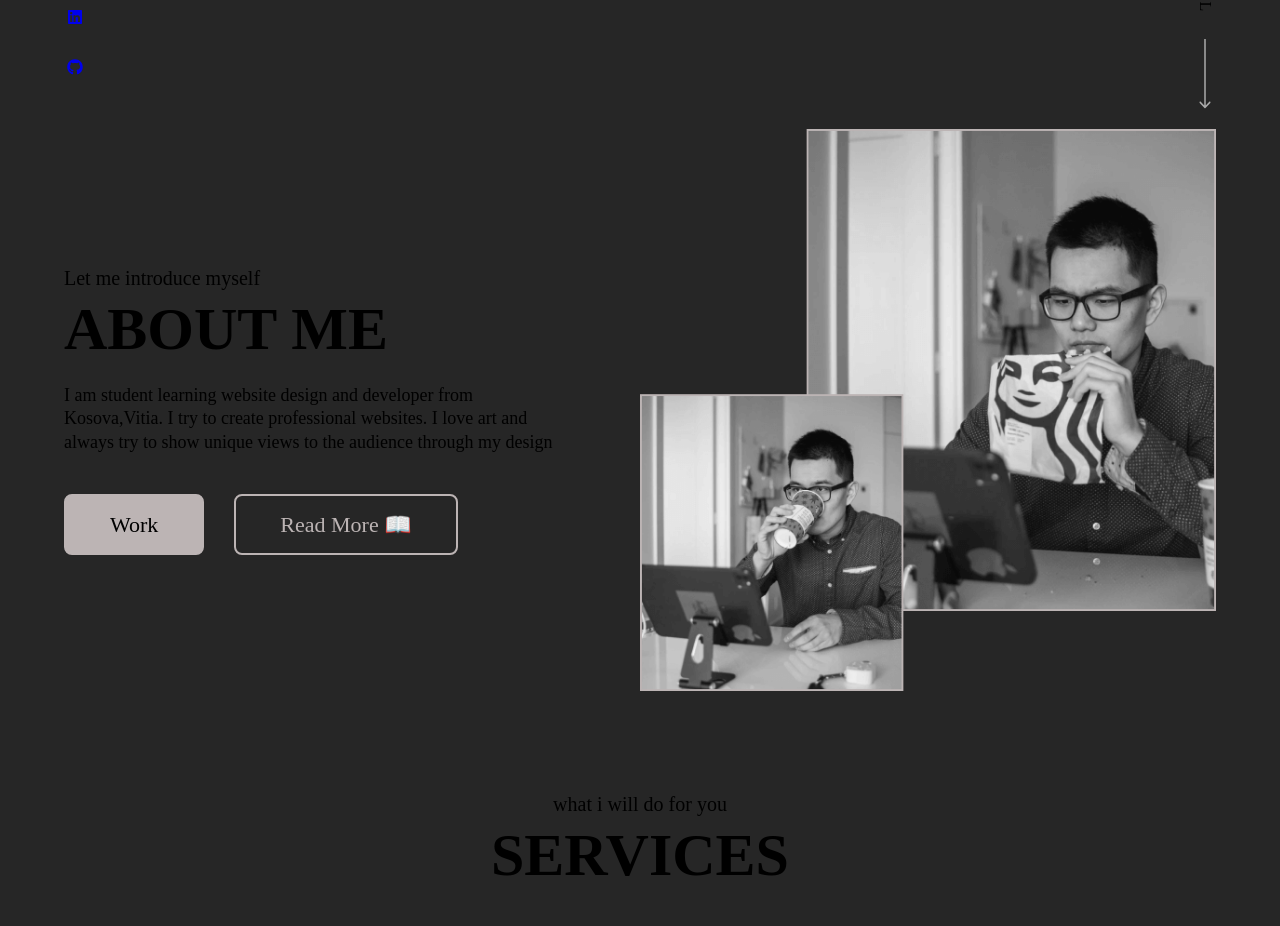
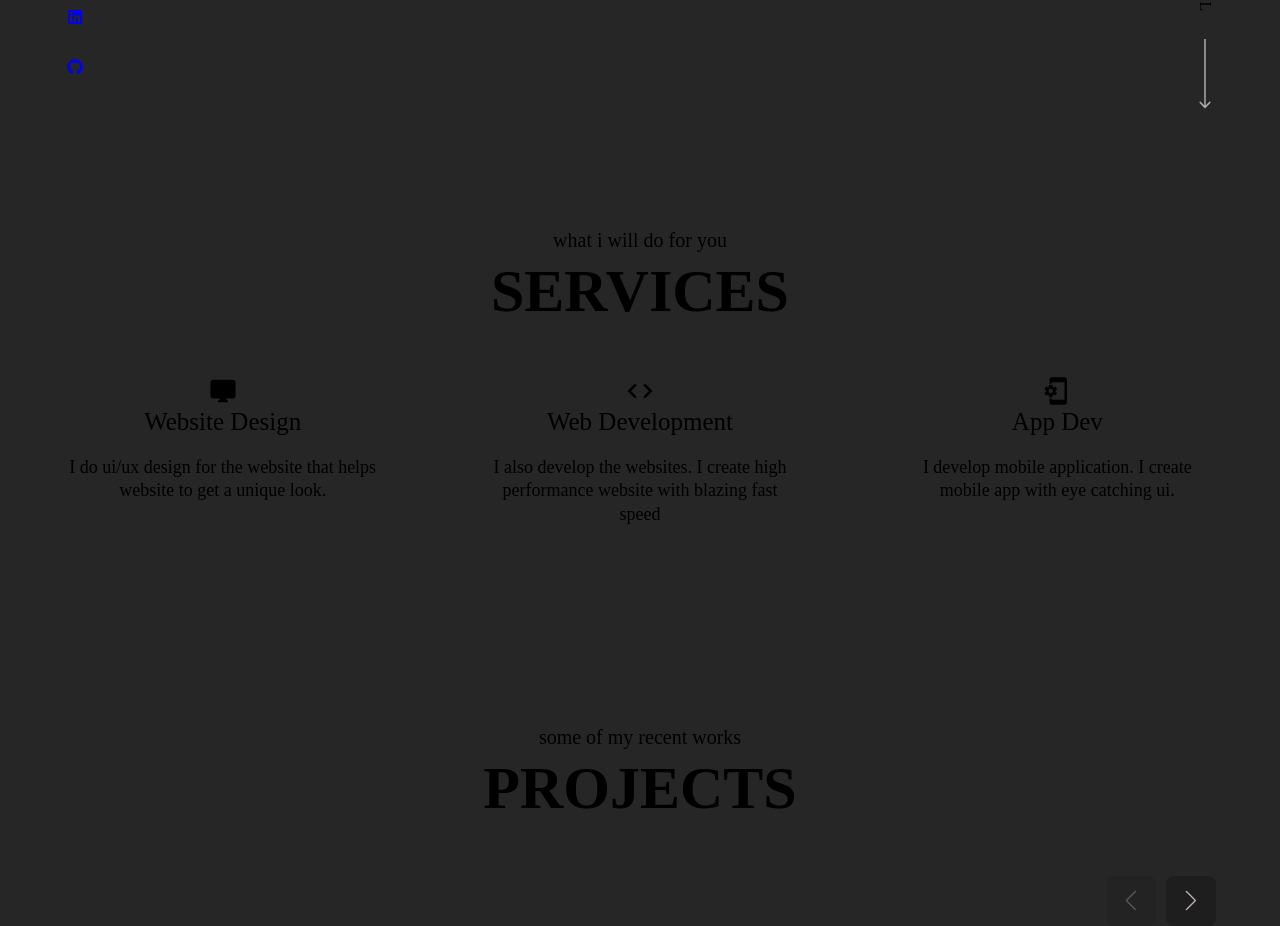
Before and after one commit to Lundrim23/Old-Portfolio, a React (Create React App) app: page / in a window 1280 px wide. Shown: the part 871-1797 px from the top of the page. Built offline with nearby package versions, Linux system fonts and the light colour scheme.

Commit message:
Update Home.js

```diff
--- a/src/pages/Home.js
+++ b/src/pages/Home.js
@@ -1,6 +1,5 @@
 import React from "react";
 import HeroSection from "../components/HeroSection";
-import AboutSection from "../components/AboutSection";
 import ServicesSection from "../components/ServicesSection";
 import TestimonialSection from "../components/TestimonialSection";
 import ContactBanner from "../components/ContactBanner";
@@ -10,7 +9,6 @@ export default function Home() {
   return (
     <div>
       <HeroSection />
-      <AboutSection />
       <ServicesSection />
       <ProjectSection />
       <TestimonialSection />
```
